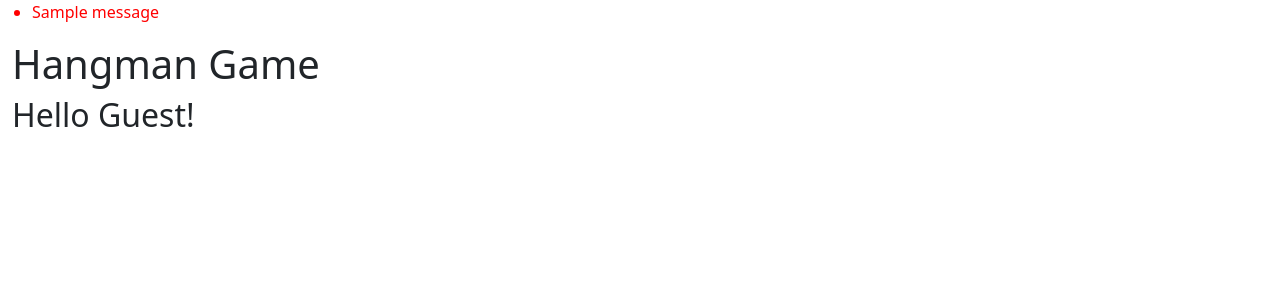
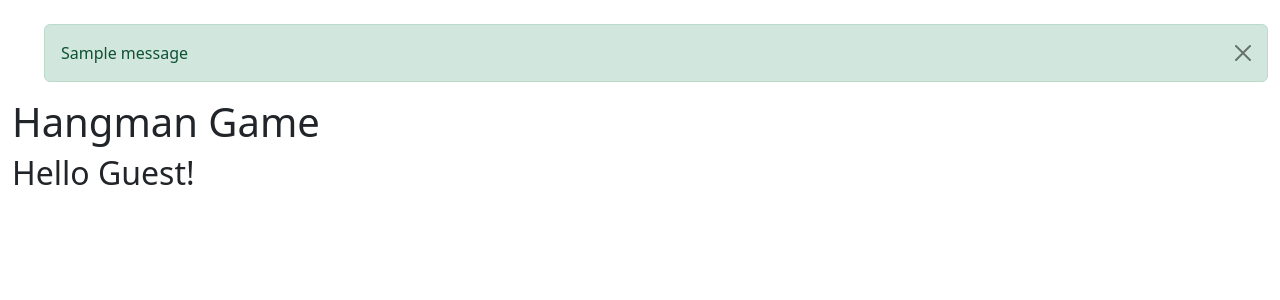
Before and after one commit to jin-karen/flask-hangman, a Flask app: page / in a window 1280 px wide. Shown: the part 66-366 px from the top of the page. Run offline with Flask 3, Linux system fonts and the light colour scheme; tables that the repository leaves empty hold one stand-in row (values such as "Sample post"); one stand-in notice (Sample message) is shown; some libraries are stand-ins or nearby versions.

Commit message:
add bootstrap alerts to flash msgs

```diff
--- a/app/templates/base.html
+++ b/app/templates/base.html
@@ -47,15 +47,37 @@
                 </div>
             </div>
         </nav>
+        <br>
+        <!--Shows flashed messages if applicable-->
+        <div class="container-fluid">
             {% with messages = get_flashed_messages() %}
             {% if messages %}
             <ul>
                 {% for message in messages %}
-            <li style="color: red;">{{ message }}</li>
+                    <!--Red alert-danger flash message alerts for messages with "Invalid"-->
+                    {% if "Invalid" in message %}
+                        <div class="alert alert-danger alert-dismissible">
+                            <button type="button" class="btn-close" data-bs-dismiss="alert"></button>
+                            {{ message }}
+                        </div>
+                    <!--blue alert-info flash message alerts for messages with "Check"-->
+                    {% elif "Check" in message %}
+                        <div class="alert alert-info alert-dismissible">
+                            <button type="button" class="btn-close" data-bs-dismiss="alert"></button>
+                            {{ message }}
+                        </div>
+                    <!--Green alert-success flash message alerts for all other messages-->
+                    {% else %}
+                        <div class="alert alert-success alert-dismissible">
+                            <button type="button" class="btn-close" data-bs-dismiss="alert"></button>
+                            {{ message }}
+                        </div>
+                    {% endif %}
                 {% endfor %}
             </ul>
             {% endif %}
             {% endwith %}
+        </div>
         <!--Content for Inherited Templates-->
         <div class="container-fluid">
             {% block content %}{% endblock %}
```
Lines whose indentation alone changed are shown as unchanged.
